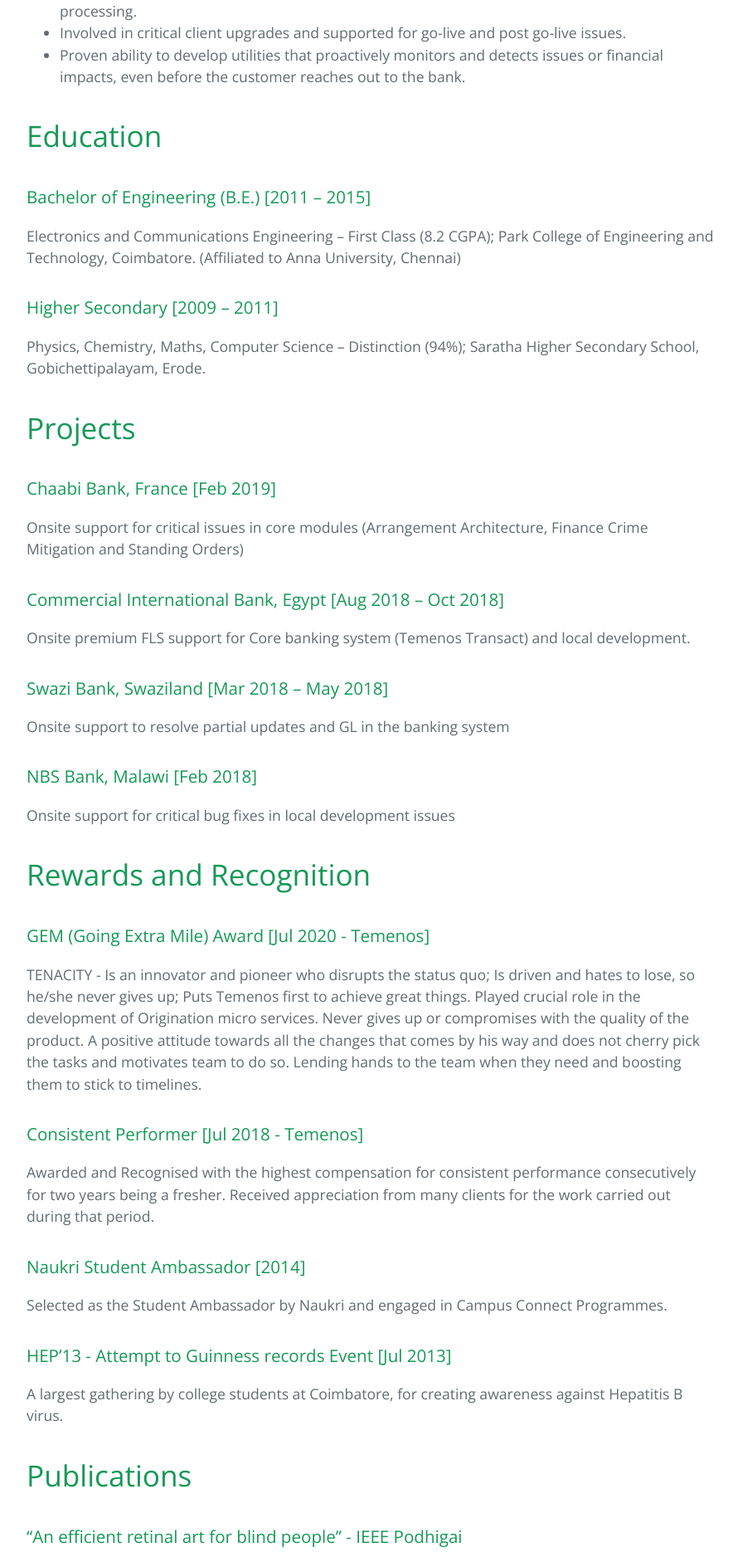
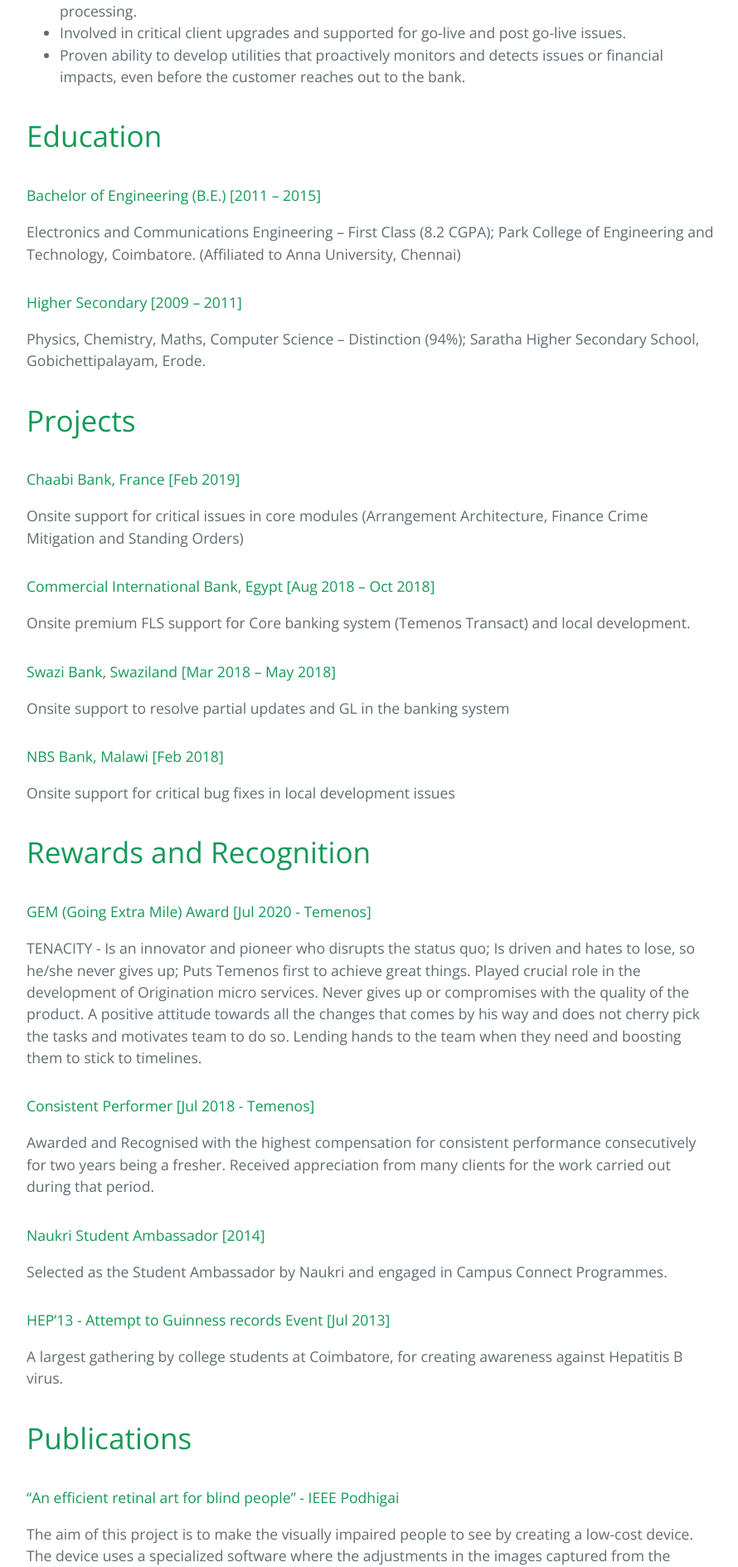
Before and after one commit to aanbuvenkatesh/aanbuvenkatesh.github.io, a Jekyll site: the page built from index.md, in a window 1280 px wide. Shown: the part 1664-3552 px from the top of the page at 83% size, without its empty margins (192-1082 px from the left). Built offline with Jekyll 4.4.1, drawn with Linux system fonts in a browser that asks for light colours; our own code applies the rules of GitHub Pages for plain Markdown files.

```diff
--- a/index.md
+++ b/index.md
@@ -28,36 +28,36 @@ layout: default
 * Proven ability to develop utilities that proactively monitors and detects issues or financial impacts, even before the customer reaches out to the bank.
 
 # Education
-### Bachelor of Engineering (B.E.) [2011 – 2015]
+#### Bachelor of Engineering (B.E.) [2011 – 2015]
 Electronics and Communications Engineering – First Class (8.2 CGPA);
 Park College of Engineering and Technology, Coimbatore. (Affiliated to Anna University, Chennai)
-### Higher Secondary [2009 – 2011]
+#### Higher Secondary [2009 – 2011]
 Physics, Chemistry, Maths, Computer Science – Distinction (94%);
 Saratha Higher Secondary School, Gobichettipalayam, Erode.
 
 # Projects
-### Chaabi Bank, France [Feb 2019]
+#### Chaabi Bank, France [Feb 2019]
 Onsite support for critical issues in core modules (Arrangement Architecture, Finance Crime Mitigation and Standing Orders)
-### Commercial International Bank, Egypt [Aug 2018 – Oct 2018]
+#### Commercial International Bank, Egypt [Aug 2018 – Oct 2018]
 Onsite premium FLS support for Core banking system (Temenos Transact) and local development.
-### Swazi Bank, Swaziland [Mar 2018 – May 2018]
+#### Swazi Bank, Swaziland [Mar 2018 – May 2018]
 Onsite support to resolve partial updates and GL in the banking system
-### NBS Bank, Malawi [Feb 2018]
+#### NBS Bank, Malawi [Feb 2018]
 Onsite support for critical bug fixes in local development issues
 
 # Rewards and Recognition
-### GEM (Going Extra Mile) Award [Jul 2020 - Temenos]
+#### GEM (Going Extra Mile) Award [Jul 2020 - Temenos]
 TENACITY - Is an innovator and pioneer who disrupts the status quo; Is driven and hates to lose, so he/she never gives up; Puts Temenos first to achieve great things.
 Played crucial role in the development of Origination micro services. Never gives up or compromises with the quality of the product. A positive attitude towards all the changes that comes by his way and does not cherry pick the tasks and motivates team to do so. Lending hands to the team when they need and boosting them to stick to timelines.
-### Consistent Performer [Jul 2018 - Temenos]
+#### Consistent Performer [Jul 2018 - Temenos]
 Awarded and Recognised with the highest compensation for consistent performance consecutively for two years being a fresher. Received appreciation from many clients for the work carried out during that period.
-### Naukri Student Ambassador [2014]
+#### Naukri Student Ambassador [2014]
 Selected as the Student Ambassador by Naukri and engaged in Campus Connect Programmes.
-### HEP'13 - Attempt to Guinness records Event [Jul 2013]
+#### HEP'13 - Attempt to Guinness records Event [Jul 2013]
 A largest gathering by college students at Coimbatore, for creating awareness against Hepatitis B virus.
 
 # Publications
-### “An efficient retinal art for blind people” - IEEE Podhigai
+#### “An efficient retinal art for blind people” - IEEE Podhigai
 The aim of this project is to make the visually impaired people to see by creating a low-cost device. The device uses a specialized software where the adjustments in the images captured from the webcam are made and is then sent to the viewer array placed on the tongue. The signals in the viewer array are coupled to the tongue by which visually impaired person can have a real time access to the external environment.
 
 # Certifications
```
